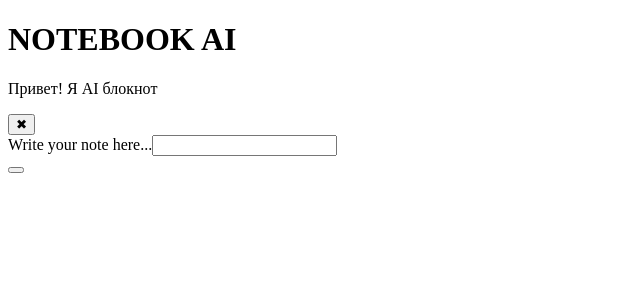
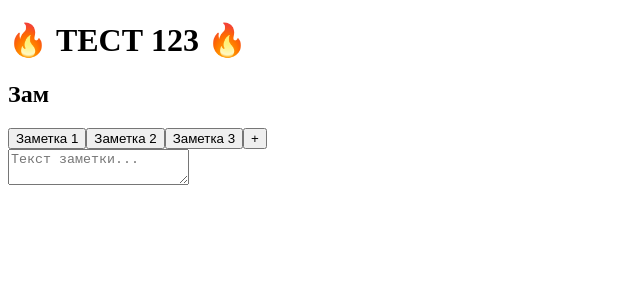
Before and after one commit to Liamm95/JS_StartPage, a React (Vite) app: page / in a window 1280 px wide. Shown: the top 300 px of the page, without its empty margins (0-640 px from the left). Built offline with nearby package versions, Linux system fonts and the light colour scheme.

Commit message:
refactor: upd class names and improve markup structure

```diff
--- a/src/App.jsx
+++ b/src/App.jsx
@@ -1,32 +1,28 @@
-const projectName = "Start Page";
+const projectName = "🔥 ТЕСТ 123 🔥";
 
 const App = () => {
   return (
-    <div className="notebook">
-      <h1 className="notebook__title">NOTEBOOK AI</h1>
+    <div className="app">
+      <h1 className="app__title">{projectName}</h1>
       {/* Список заметок */}
-      <div className="notebook__notes">
-        <div className="note">
-          <p className="note__text">Привет! Я AI блокнот</p>
-          <button className="note__delete">✖</button>
+      <div className="app__layout">
+        <div className="notebook">
+          <h2 className="notebook__title">Зам</h2>
+          <div className="notebook__tabs">
+            <button className="tab tab--active">Заметка 1</button>
+            <button className="tab">Заметка 2</button>
+            <button className="tab">Заметка 3</button>
+            <button className="tab tab--new">+</button>
+          </div>
+          {/* Форма для добавления новой заметки */}
+          <div className="notebook__content">
+            <textarea
+              className="notebook__text"
+              placeholder="Текст заметки..."
+            />
+          </div>
         </div>
       </div>
-      {/* Форма для добавления новой заметки */}
-      <form className="notebook__note">
-        <div className="notebook__field field">
-          <label htmlFor="new-note" className="field__label">
-            Write your note here...
-          </label>
-          <input
-            type="text"
-            className="field__input"
-            id="new-note"
-            placeholder=" "
-            autoComplete="off"
-          />
-        </div>
-        <button className="button" type="submit"></button>
-      </form>
     </div>
   );
 };
```
